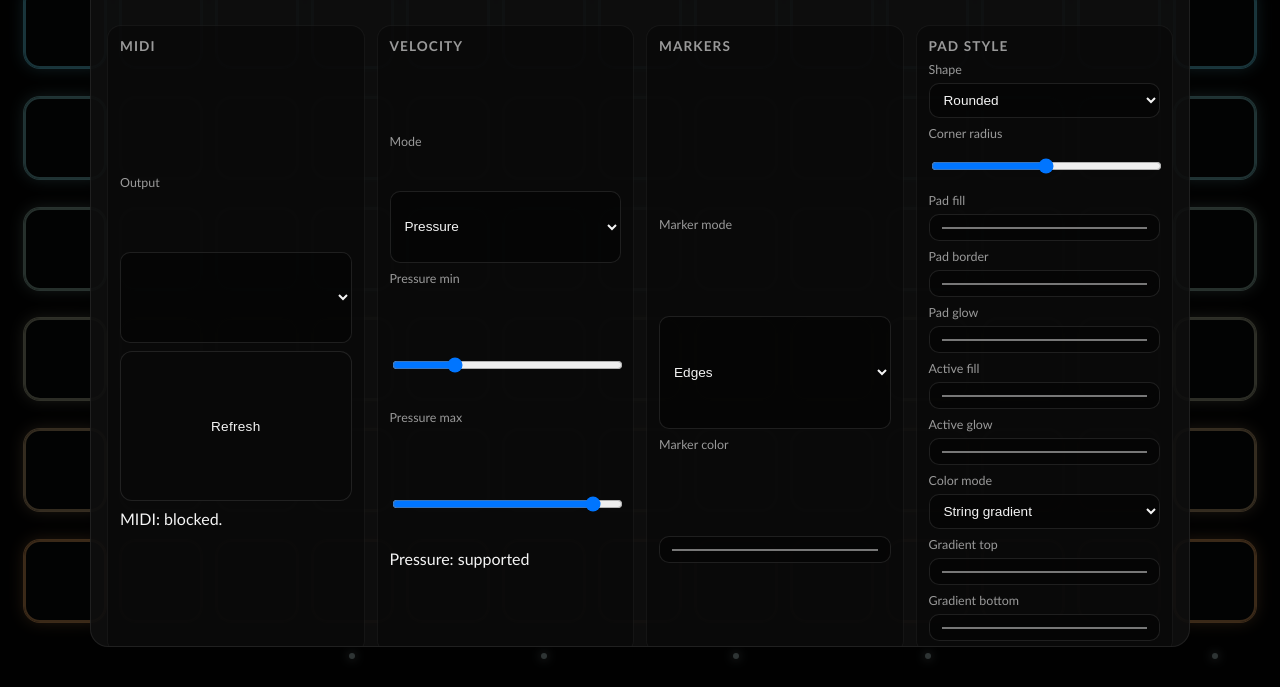
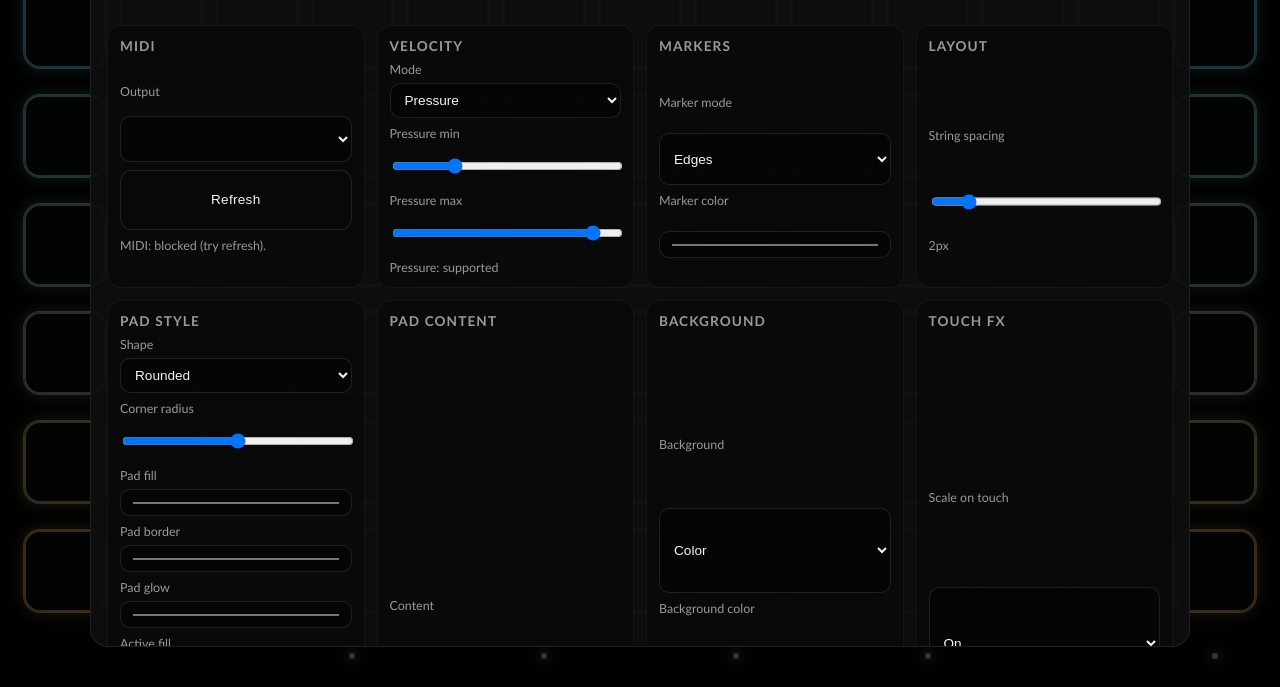
Before and after one commit to santismo/TouchFret, a plain HTML site: page index.html in a window 1280 px wide. Both pictures are taken after a click on the button "Settings". Shown: the part 113-800 px from the top of the page. Drawn offline with Linux system fonts and the light colour scheme.

Commit message:
Update index.html

```diff
--- a/index.html
+++ b/index.html
@@ -1,4 +1,3 @@
-
 <!doctype html>
 <html lang="en">
   <head>
@@ -14,6 +13,7 @@
         --panel-strong: rgba(15, 15, 15, 0.92);
         --text-muted: #9a9a9a;
         --pad-gap: clamp(6px, 1.2vw, 14px);
+        --row-gap: 2px;
         --pad-radius: 16px;
         --pad-fill: rgba(8, 12, 12, 0.92);
         --pad-border: rgba(120, 230, 230, 0.65);
@@ -157,7 +157,7 @@
 
       .fretboard {
         display: grid;
-        gap: var(--pad-gap);
+        gap: var(--row-gap);
         touch-action: none;
         user-select: none;
       }
@@ -354,6 +354,11 @@
         color: var(--text-muted);
       }
 
+      .field span {
+        font-size: 0.78rem;
+        color: var(--text-muted);
+      }
+
       .hidden {
         display: none;
       }
@@ -385,7 +390,7 @@
           <button id="sustain-toggle" type="button" aria-pressed="false">Sustain</button>
         </div>
         <div class="toolbar-group">
-          <div class="pill" id="midi-status">MIDI: off</div>
+          <div class="pill" id="midi-status">MIDI: tap refresh</div>
           <button id="settings-button" type="button">Settings</button>
         </div>
       </header>
@@ -410,7 +415,7 @@
             </div>
             <button id="midi-refresh" type="button">Refresh</button>
             <div class="field">
-              <span id="midi-status-detail">MIDI: not connected.</span>
+              <span id="midi-status-detail">MIDI: tap refresh to enable.</span>
             </div>
           </div>
 
@@ -454,6 +459,15 @@
             <div class="field">
               <label for="marker-color">Marker color</label>
               <input id="marker-color" type="color" value="#dcfaf8" />
+            </div>
+          </div>
+
+          <div class="settings-section">
+            <h3>Layout</h3>
+            <div class="field">
+              <label for="row-gap">String spacing</label>
+              <input id="row-gap" type="range" min="0" max="20" value="2" step="1" />
+              <span id="row-gap-value">2px</span>
             </div>
           </div>
 
@@ -625,6 +639,8 @@
 
       const markerModeSelect = document.getElementById("marker-mode");
       const markerColorInput = document.getElementById("marker-color");
+      const rowGapRange = document.getElementById("row-gap");
+      const rowGapValue = document.getElementById("row-gap-value");
 
       const shapeSelect = document.getElementById("shape-select");
       const cornerRadiusRange = document.getElementById("corner-radius");
@@ -664,6 +680,7 @@
 
       let midiAccess = null;
       let midiOutput = null;
+      let midiRequesting = false;
       let octaveTranspose = 0;
       let sustainActive = false;
       let velocityMode = velocityModeSelect.value;
@@ -898,6 +915,9 @@
         const pad = event.target.closest(".pad");
         if (!pad) return;
         event.preventDefault();
+        if (!midiAccess && navigator.requestMIDIAccess) {
+          initMidi();
+        }
         const velocity = getVelocity(event);
         pressPad(pad, velocity, event.pointerId);
       }
@@ -937,9 +957,12 @@
       }
 
       async function initMidi() {
+        if (midiRequesting) return;
+        midiRequesting = true;
         if (!navigator.requestMIDIAccess) {
           midiStatus.textContent = "MIDI: unavailable";
-          midiStatusDetail.textContent = "MIDI: unavailable.";
+          midiStatusDetail.textContent = "MIDI: unavailable (needs WebMIDI support).";
+          midiRequesting = false;
           return;
         }
         try {
@@ -949,7 +972,9 @@
           refreshMidiOutputs();
         } catch (error) {
           midiStatus.textContent = "MIDI: blocked";
-          midiStatusDetail.textContent = "MIDI: blocked.";
+          midiStatusDetail.textContent = "MIDI: blocked (try refresh).";
+        } finally {
+          midiRequesting = false;
         }
       }
 
@@ -987,7 +1012,13 @@
           : "MIDI: choose output.";
       });
 
-      midiRefresh.addEventListener("click", refreshMidiOutputs);
+      midiRefresh.addEventListener("click", () => {
+        if (!midiAccess) {
+          initMidi();
+          return;
+        }
+        refreshMidiOutputs();
+      });
 
       octaveDown.addEventListener("click", () => {
         octaveTranspose = clamp(octaveTranspose - 1, -3, 3);
@@ -1040,6 +1071,12 @@
 
       markerColorInput.addEventListener("input", () => {
         document.documentElement.style.setProperty("--marker-color", markerColorInput.value);
+      });
+
+      rowGapRange.addEventListener("input", () => {
+        const value = Number(rowGapRange.value);
+        document.documentElement.style.setProperty("--row-gap", `${value}px`);
+        rowGapValue.textContent = `${value}px`;
       });
 
       shapeSelect.addEventListener("change", () => {
@@ -1211,6 +1248,7 @@
       updateBackgroundFields();
       updateColorModeFields();
       updatePressureStatus();
+      rowGapRange.dispatchEvent(new Event("input"));
       initMidi();
     </script>
   </body>
```
